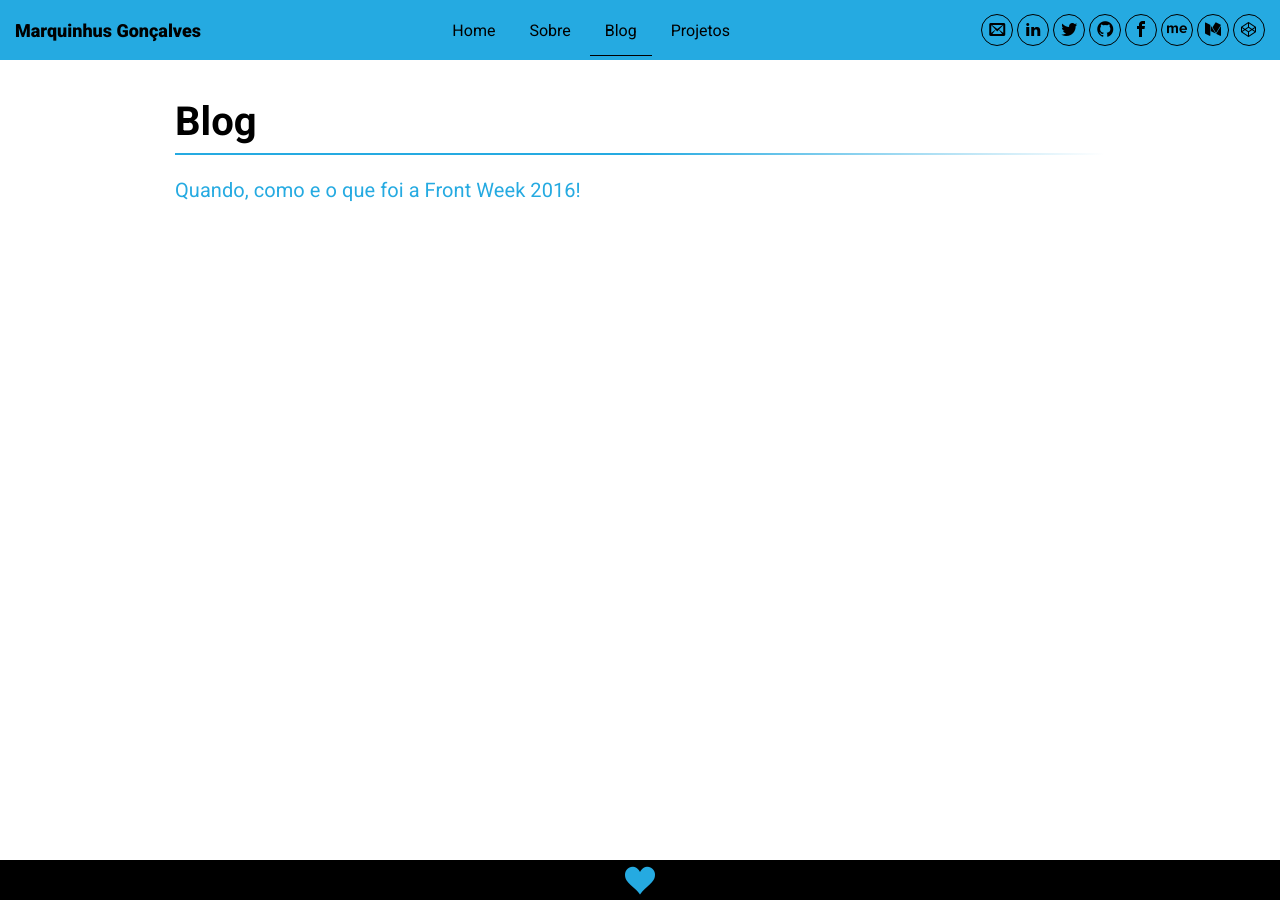
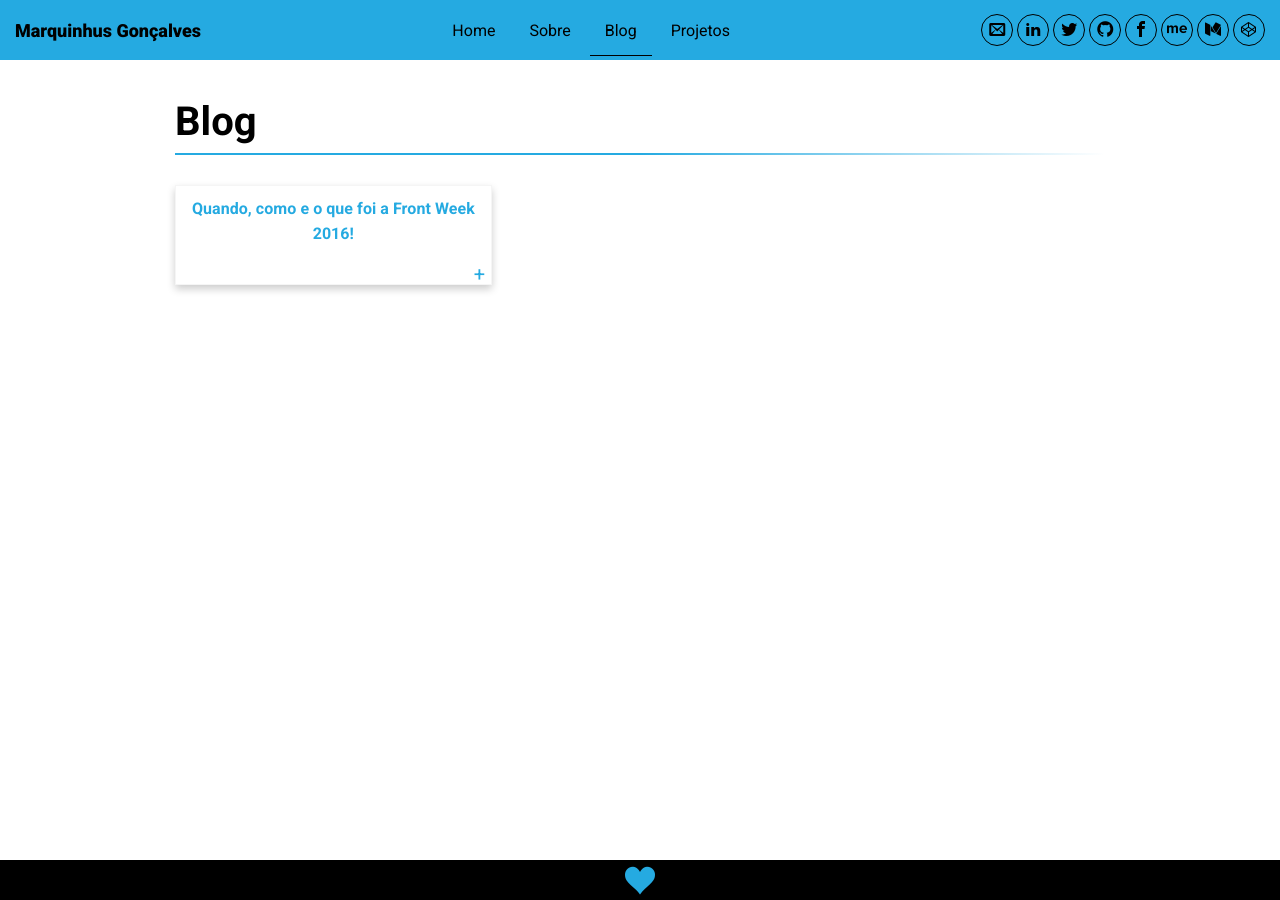
Before and after one commit to marquinhusgoncalves/marquinhusgoncalves.com, a Jekyll site: the page built from blog.md, in a window 1280 px wide. Built offline with Jekyll 4.4.1, drawn with Linux system fonts in a browser that asks for light colours; some web fonts are replaced; comment, search, counter and statistics services are not loaded.

Commit message:
Change structure to card

```diff
--- a/blog.md
+++ b/blog.md
@@ -2,10 +2,16 @@
 layout: page
 title: Blog
 ---
-<ul class="page-posts">
+
+<section class="cards">
   {% for post in site.posts %}
-    <li class="page-post-item">
-      <a href="{{ post.url }}">{{ post.title }}</a>
-    </li>
+    <a href="{{ post.url }}" class="card">
+      <article>
+        <header>
+          <h1 class="card-title">{{ post.title }}</h1>
+        </header>
+      </article>
+      <div class="card-plus"></div>
+    </a>
   {% endfor %}
-</ul>
+</section>
```
